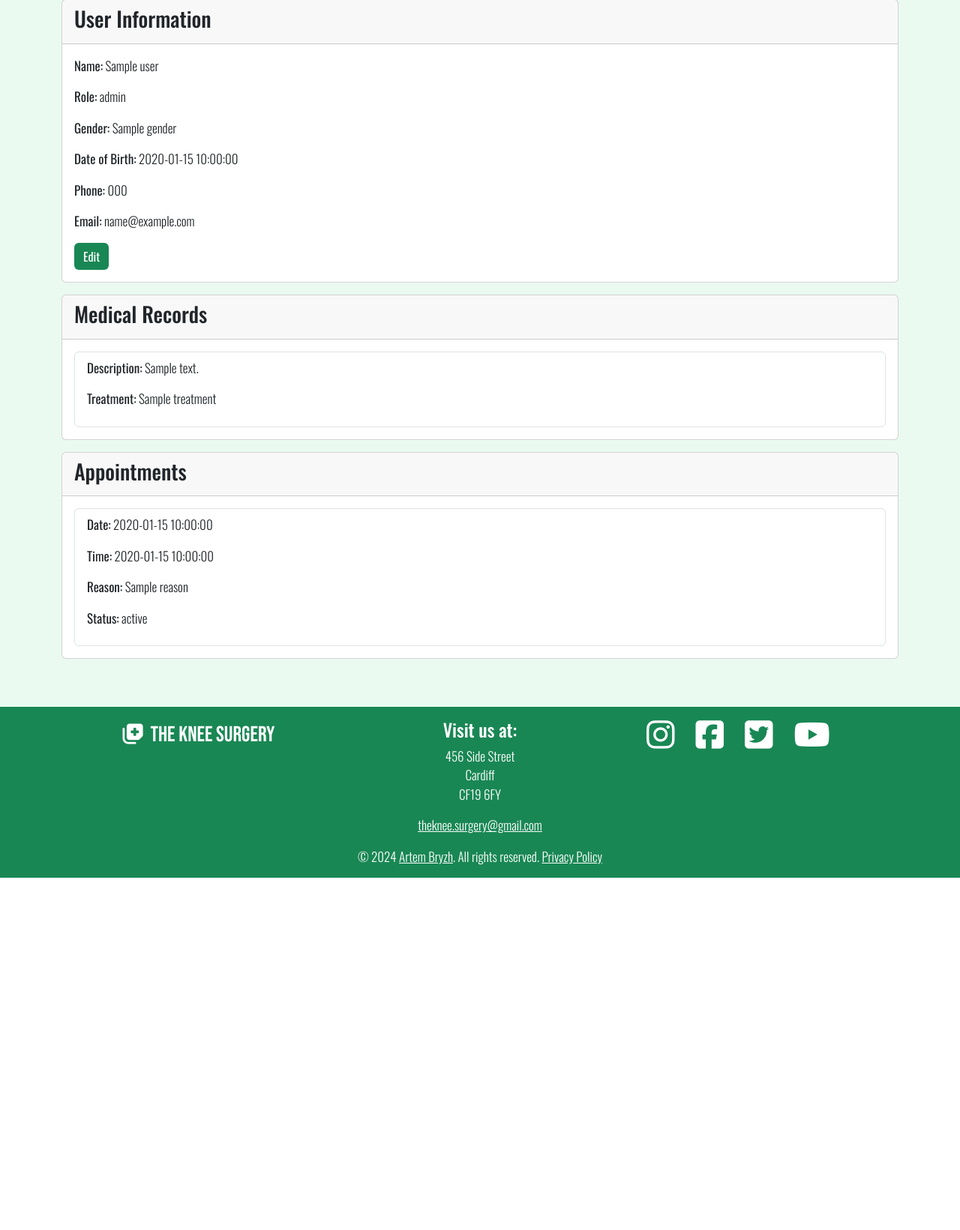
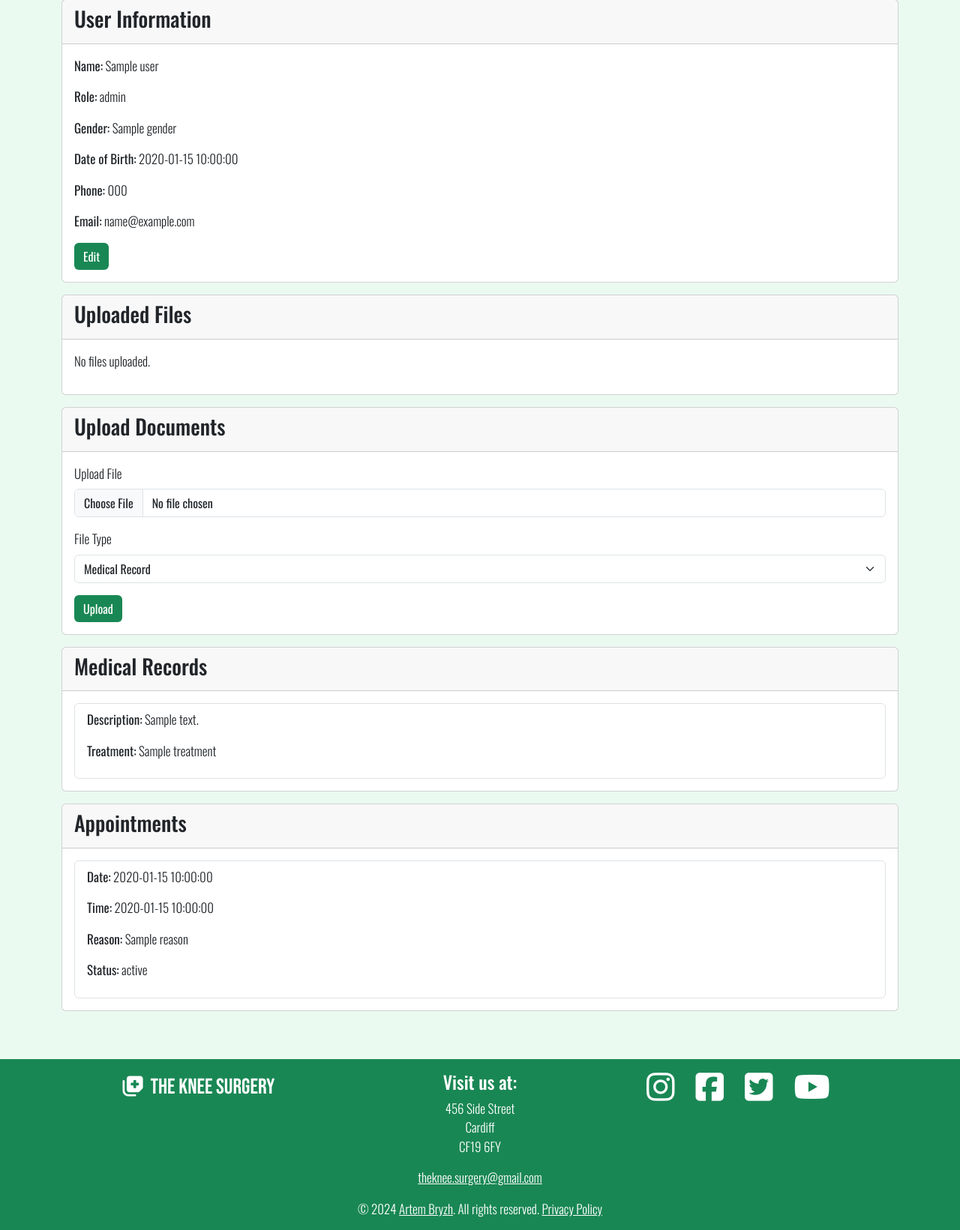
Before and after one commit to pagaslav/theknee-surgery, a Flask app: page /profile/sample in a window 1280 px wide. Shown: the part 231-1872 px from the top of the page at 75% size. Before the commit the page ends 1402 px from the top, so only its background shows below. Run offline with Flask 3, Linux system fonts and the light colour scheme; a database or web service that is not in the repository returns one stand-in record (values such as "Sample title"); some libraries are stand-ins or nearby versions.

Commit message:
feat: add file upload and delete functionality
Add file upload and delete functionality. Update profile template to display uploaded files with
links for download and delete buttons.

```diff
--- a/templates/profile.html
+++ b/templates/profile.html
@@ -19,7 +19,7 @@ content %}
       <form id="editUserForm">
         <input type="hidden" id="userRole" value="{{ role }}">
         <input type="hidden" id="viewingAsAdmin" value="{{ 'true' if viewing_as_admin else 'false' }}">
-        <input type="hidden" id="userIdInput" name="user_id" value="{{ user._id }}">
+        <input type="hidden" id="editUserIdInput" name="user_id" value="{{ user._id }}">
         <p>
           <strong>Name:</strong> <span id="nameText">{{ user.name }}</span>
           <input
@@ -129,6 +129,55 @@ content %}
     </div>
   </div>
 
+  <!-- Display Uploaded Files -->
+  <div class="card mb-3">
+    <div class="card-header">
+        <h3>Uploaded Files</h3>
+    </div>
+    <div class="card-body">
+        {% if user_files %}
+        <ul class="list-group">
+            {% for file in user_files %}
+            <li class="list-group-item d-flex justify-content-between align-items-center">
+                <a href="{{ url_for('uploaded_file', filename=file.file_name) }}" target="_blank">{{ file.file_name }}</a>
+                <form action="{{ url_for('delete_file', file_id=file._id) }}" method="post" style="display:inline;" class="delete-file-form">
+                    <button type="submit" class="btn btn-danger btn-sm">Delete</button>
+                </form>
+            </li>
+            {% endfor %}
+        </ul>
+        {% else %}
+        <p>No files uploaded.</p>
+        {% endif %}
+    </div>
+  </div>
+
+    <!-- File Upload Section -->
+    <div class="card mb-3">
+      <div class="card-header">
+        <h3>Upload Documents</h3>
+      </div>
+      <div class="card-body">
+        <form id="uploadForm" enctype="multipart/form-data">
+          <input type="hidden" id="uploadUserIdInput" name="user_id" value="{{ user._id }}">
+          <div class="mb-3">
+              <label for="fileInput" class="form-label">Upload File</label>
+              <input class="form-control" type="file" id="fileInput" name="file">
+          </div>
+          <div class="mb-3">
+              <label for="fileType" class="form-label">File Type</label>
+              <select class="form-select" id="fileType" name="file_type">
+                  <option value="medical_record">Medical Record</option>
+                  <option value="analysis">Analysis</option>
+                  <option value="profile_picture">Profile Picture</option>
+                  <option value="other">Other</option>
+              </select>
+          </div>
+          <button type="button" id="uploadButton" class="btn btn-primary">Upload</button>
+        </form>
+      </div>
+    </div>
+
   {% if user.role == "admin" %}
   <div class="d-flex justify-content-center mt-4 mb-4">
     <a href="{{ url_for('admin_users') }}" class="btn btn-primary btn-lg square-button">All Users</a>
```
